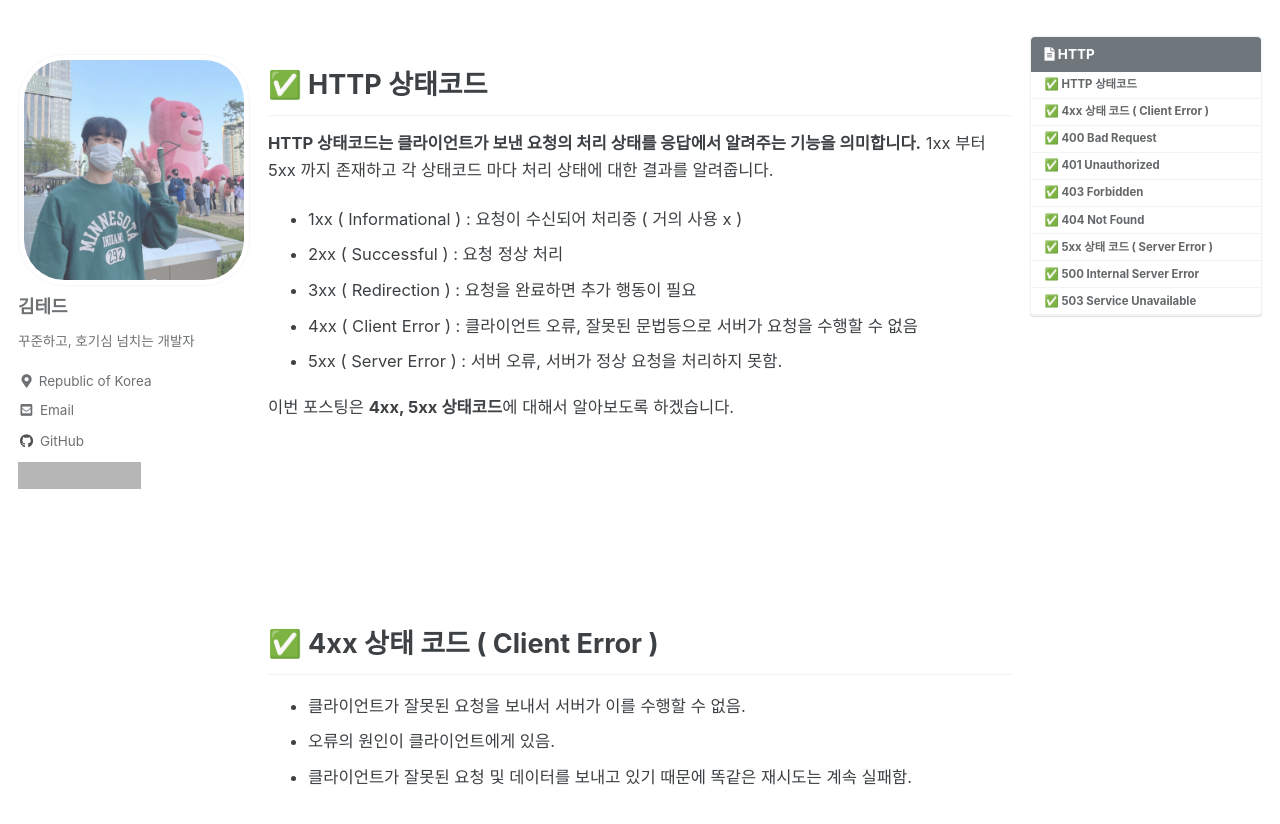
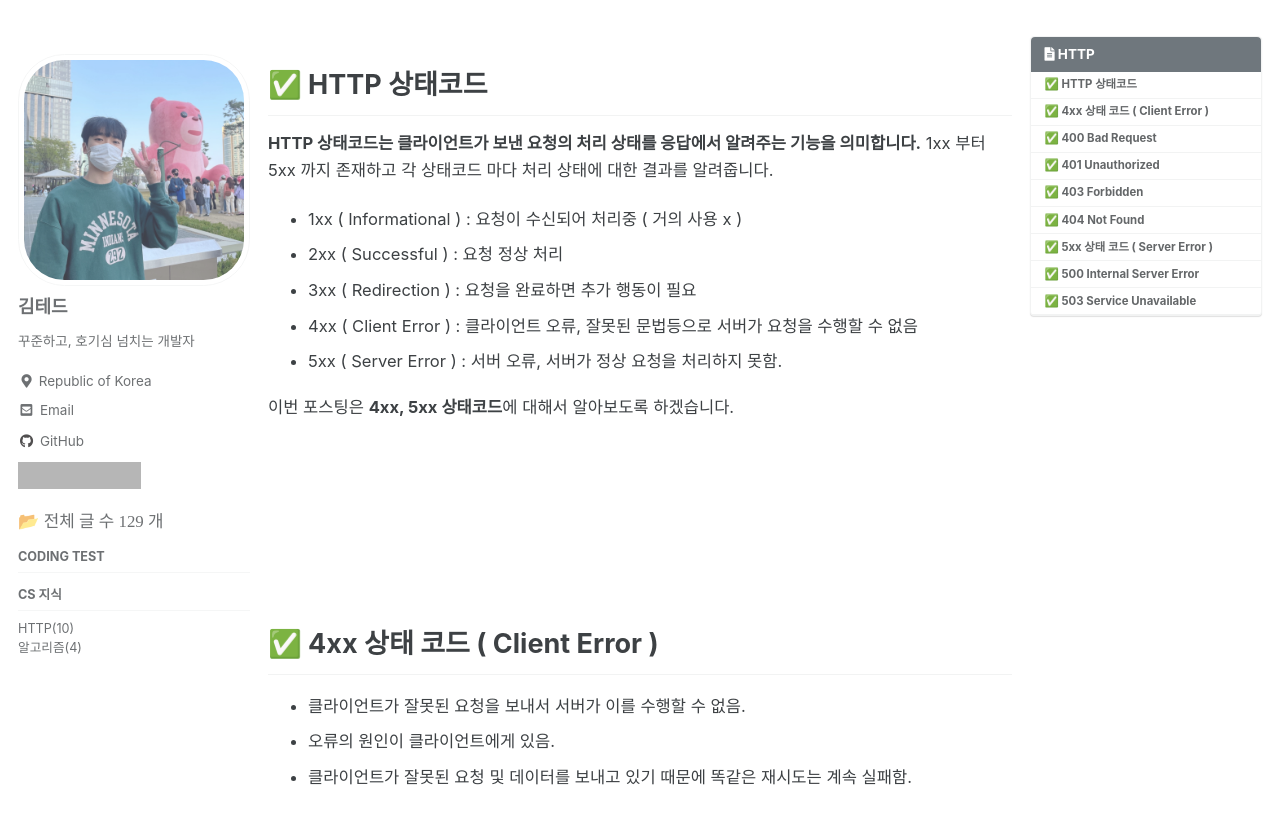
Before and after one commit to idkim97/idkim97.github.io, a Jekyll site: the page built from _posts/2023-02-24-HTTP 상태코드(3) - 4xx ( Client Error ) , 5xx ( Server Error ).md, in a window 1280 px wide and 900 px high, scrolled down 381 px. Shown: the top 824 px of the window. Built offline with Jekyll 4.4.1, drawn with Linux system fonts in a browser that asks for light colours; cached includes are drawn as plain includes; some web fonts are replaced; comment, search, counter and statistics services are not loaded; grey boxes are pictures that could not be loaded.

Commit message:
사이드바 카테고리 메뉴 생성

```diff
--- a/_config.yml
+++ b/_config.yml
@@ -286,6 +286,7 @@
       comments: true
       share: true
       related: true
+      sidebar_main: true  // 사이드바 카테고리 추가
 
   # _pages
   - scope:
--- /dev/null
+++ b/_includes/nav_list_main
@@ -0,0 +1,67 @@
+<!--전체 글 수를 세기 위한 연산. sum 변수에 전체 글 수 저장-->
+
+{% assign sum = site.posts | size %}
+
+<nav class="nav__list">
+  <input id="ac-toc" name="accordion-toc" type="checkbox" />
+  <label for="ac-toc">{{ site.data.ui-text[site.locale].menu_label }}</label>
+  <ul class="nav__items" id="category_tag_menu">
+      <!--전체 글 수-->
+      <li>
+            📂 <span style="font-family:'Cafe24Oneprettynight';">전체 글 수</style> <span style="font-family:'Coming Soon';">{{sum}}</style> <span style="font-family:'Cafe24Oneprettynight';">개</style>
+      </li>
+      <li>
+        <span class="nav__sub-title">Coding Test</span>
+            <ul>
+                {% for category in site.categories %}
+                    {% if category[0] == "Baekjoon" %}
+                        <li><a href="/categories/baekjoon" class="">백준({{category[1].size}})</a></li>
+                    {% endif %}
+                {% endfor %}
+            </ul>
+        <span class="nav__sub-title">CS 지식</span>
+            <ul>
+                {% for category in site.categories %}
+                    {% if category[0] == "HTTP" %}
+                        <li><a href="/categories/http" class="">HTTP({{category[1].size}})</a></li>
+                    {% endif %}
+                {% endfor %}
+            </ul>
+            <ul>
+                {% for category in site.categories %}
+                    {% if category[0] == "DesignPattern" %}
+                        <li><a href="/categories/designPattern" class="">디자인 패턴({{category[1].size}})</a></li>
+                    {% endif %}
+                {% endfor %}
+            </ul>
+            <ul>
+                {% for category in site.categories %}
+                    {% if category[0] == "DataStructure" %}
+                        <li><a href="/categories/dataStructure" class="">자료 구조({{category[1].size}})</a></li>
+                    {% endif %}
+                {% endfor %}
+            </ul>
+            <ul>
+                {% for category in site.categories %}
+                    {% if category[0] == "Algorithm" %}
+                        <li><a href="/categories/algorithm" class="">알고리즘({{category[1].size}})</a></li>
+                    {% endif %}
+                {% endfor %}
+            </ul>
+            <ul>
+                {% for category in site.categories %}
+                    {% if category[0] == "WebAndServer" %}
+                        <li><a href="/categories/webAndServer" class="">Web & Server({{category[1].size}})</a></li>
+                    {% endif %}
+                {% endfor %}
+            </ul>
+            <ul>
+                {% for category in site.categories %}
+                    {% if category[0] == "Network" %}
+                        <li><a href="/categories/network" class="">네트워크({{category[1].size}})</a></li>
+                    {% endif %}
+                {% endfor %}
+            </ul>
+      </li>
+   </ul>
+</nav>
--- a/_includes/sidebar.html
+++ b/_includes/sidebar.html
@@ -15,5 +15,11 @@
       {% include nav_list nav=page.sidebar.nav %}
     {% endif %}
   {% endif %}
+
+<!--20240523 사이드바 카테고리 추가  -->
+{% if page.sidebar_main %}
+  {% include nav_list_main %}
+{% endif %}
+
   </div>
 {% endif %}
```
Also changed, not shown: _includes/archive-single2.html (added, +27 -0 lines), _includes/post__taxonomy.html (added, +39 -0 lines), _pages/categories/category-dataStructure.md (added, +10 -0 lines), _pages/categories/category-designPattern.md (added, +10 -0 lines), _pages/categories/category-network.md (added, +10 -0 lines), _pages/categories/categoty-algorithm.md (added, +10 -0 lines), 3 other files.
